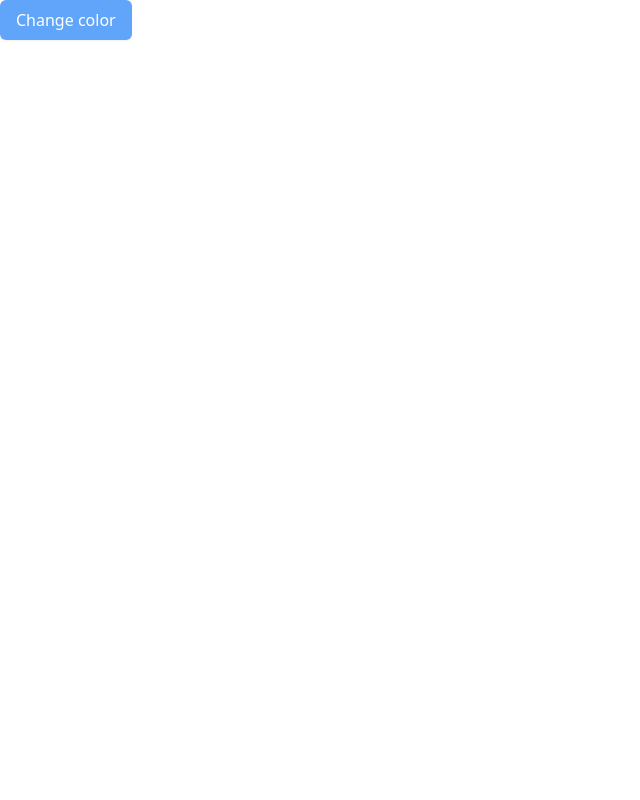
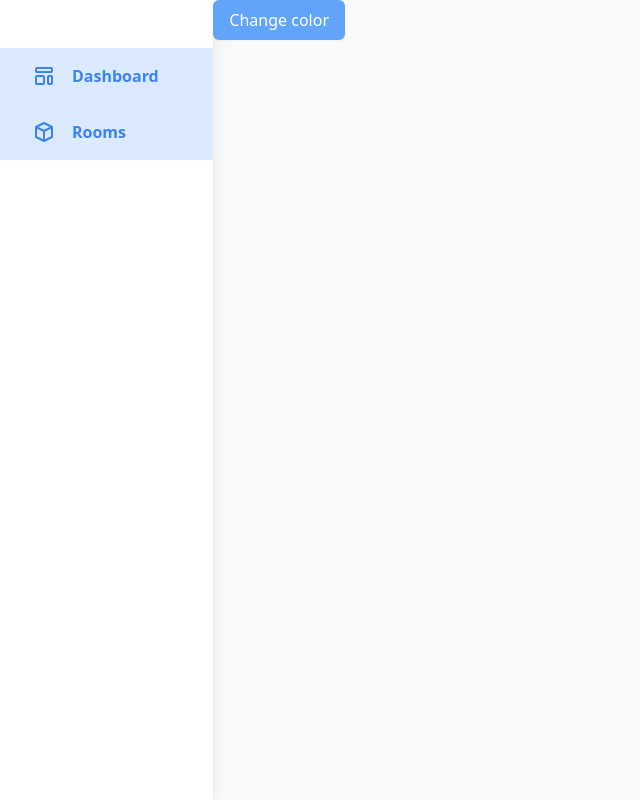
Before and after one commit to bartek9105/arduino-room-controller-client, a Vue app: page / in a window 1280 px wide. Shown: the whole page, without its empty margins (0-640 px from the left). Built offline with nearby package versions, Linux system fonts and the light colour scheme.

Commit message:
Create side navbar component

```diff
--- a/src/App.vue
+++ b/src/App.vue
@@ -1,11 +1,23 @@
 <template>
-  <router-view />
+  <div class="flex">
+    <AppSideNavbar />
+    <router-view class="flex-1" />
+  </div>
 </template>
 
 <script lang="ts">
 import { defineComponent } from 'vue'
+import AppSideNavbar from '@/components/AppSideNavbar.vue'
 
-export default defineComponent({})
+export default defineComponent({
+  components: {
+    AppSideNavbar
+  }
+})
 </script>
 
-<style lang="scss"></style>
+<style lang="scss">
+body {
+  background-color: #f9fafb;
+}
+</style>
--- /dev/null
+++ b/src/components/AppSideNavbar.vue
@@ -0,0 +1,54 @@
+<template>
+  <div
+    class="shadow-xl py-12 h-screen w-1/6 bg-white text-blue-500 font-bold cursor-pointer"
+  >
+    <nav>
+      <ul>
+        <li class="bg-blue-100 px-8 py-4 flex">
+          <svg
+            class="w-6 h-6 mr-4"
+            fill="none"
+            stroke="currentColor"
+            viewBox="0 0 24 24"
+            xmlns="http://www.w3.org/2000/svg"
+          >
+            <path
+              stroke-linecap="round"
+              stroke-linejoin="round"
+              stroke-width="2"
+              d="M4 5a1 1 0 011-1h14a1 1 0 011 1v2a1 1 0 01-1 1H5a1 1 0 01-1-1V5zM4 13a1 1 0 011-1h6a1 1 0 011 1v6a1 1 0 01-1 1H5a1 1 0 01-1-1v-6zM16 13a1 1 0 011-1h2a1 1 0 011 1v6a1 1 0 01-1 1h-2a1 1 0 01-1-1v-6z"
+            ></path>
+          </svg>
+          Dashboard
+        </li>
+        <li class="bg-blue-100 px-8 py-4 flex">
+          <svg
+            class="w-6 h-6 mr-4"
+            fill="none"
+            stroke="currentColor"
+            viewBox="0 0 24 24"
+            xmlns="http://www.w3.org/2000/svg"
+          >
+            <path
+              stroke-linecap="round"
+              stroke-linejoin="round"
+              stroke-width="2"
+              d="M20 7l-8-4-8 4m16 0l-8 4m8-4v10l-8 4m0-10L4 7m8 4v10M4 7v10l8 4"
+            ></path>
+          </svg>
+          Rooms
+        </li>
+      </ul>
+    </nav>
+  </div>
+</template>
+
+<script lang="ts">
+import { defineComponent } from 'vue'
+
+export default defineComponent({
+  name: 'AppSideNavbar'
+})
+</script>
+
+<style></style>
--- a/src/views/Home.vue
+++ b/src/views/Home.vue
@@ -1,5 +1,7 @@
 <template>
-  <AppButton text="Change color" />
+  <div>
+    <AppButton text="Change color" />
+  </div>
 </template>
 
 <script lang="ts">
```
